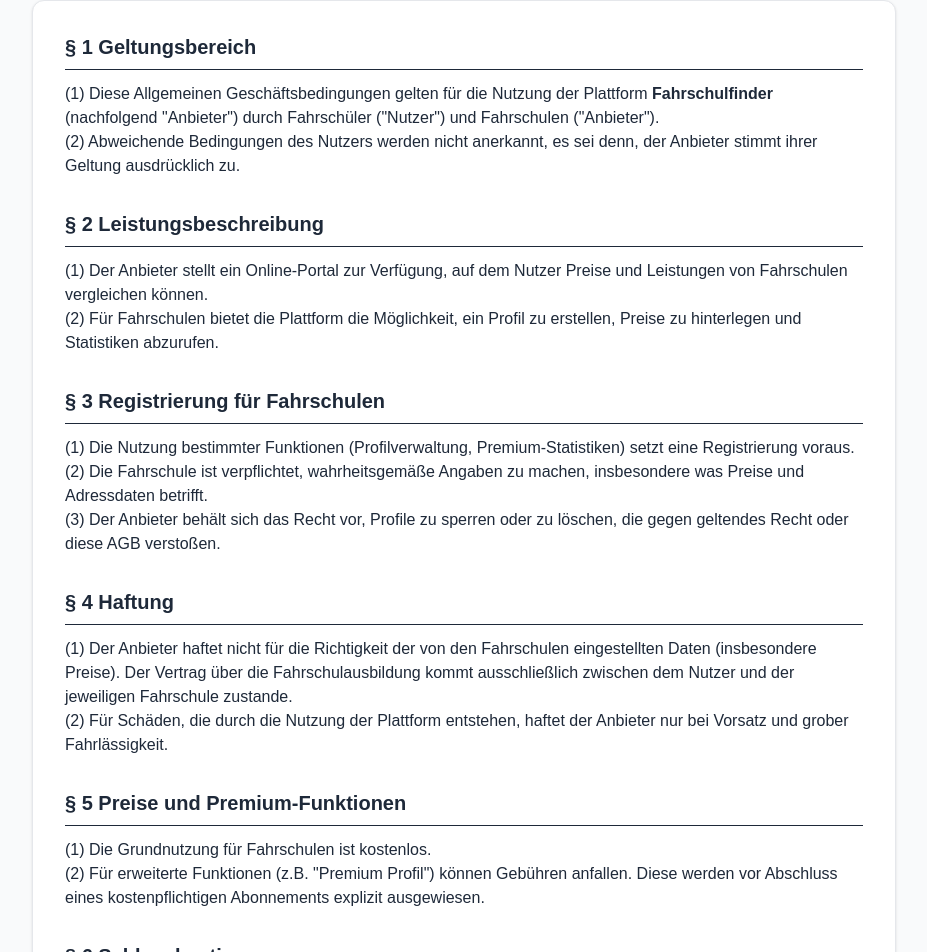
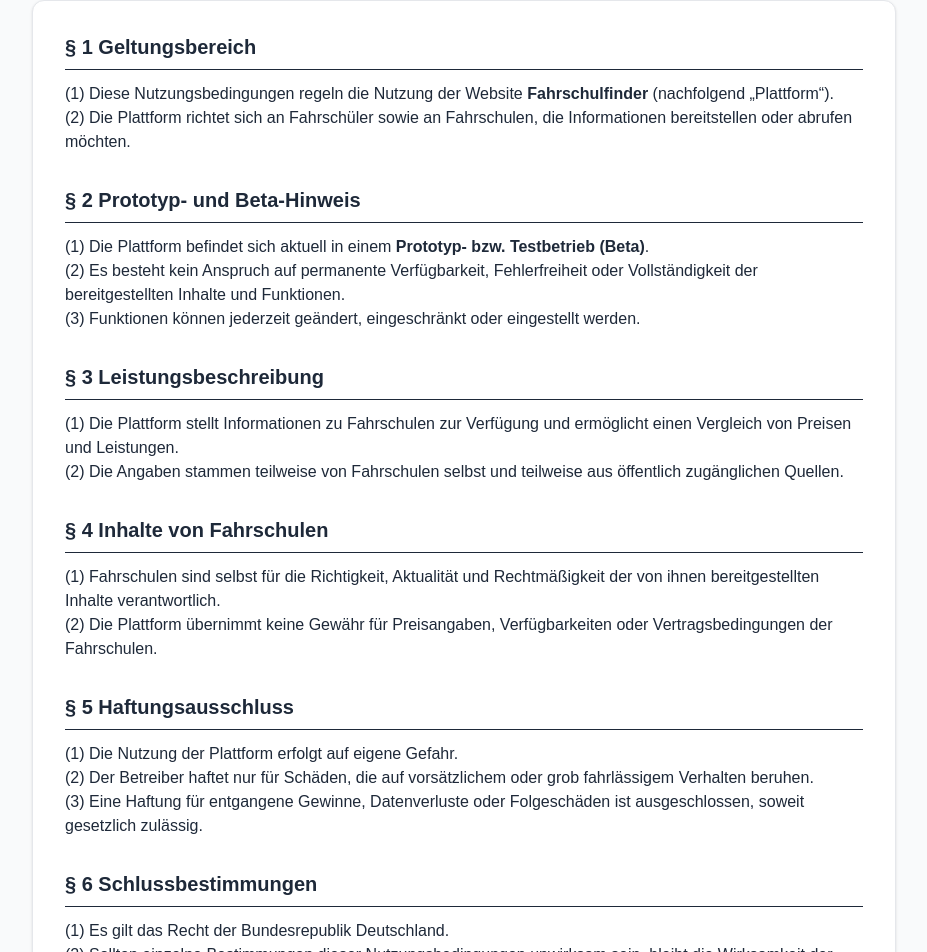
Before and after one commit to Creeper343/122343, a Next.js app: page /agb in a window 1280 px wide. Shown: the part 181-1133 px from the top of the page, without its empty margins (176-1103 px from the left). Built offline with nearby package versions, Linux system fonts and the light colour scheme; no server answers.

Commit message:
jetzt Impressum alles top

```diff
--- a/src/app/agb/page.tsx
+++ b/src/app/agb/page.tsx
@@ -6,56 +6,87 @@
     <div className="min-h-screen bg-gray-50 flex flex-col">
       <Header />
       <main className="flex-grow max-w-4xl mx-auto py-12 px-4 w-full text-gray-800">
-        <h1 className="text-3xl font-bold mb-8 text-gray-900">Allgemeine Geschäftsbedingungen (AGB)</h1>
+        <h1 className="text-3xl font-bold mb-8 text-gray-900">
+          Allgemeine Nutzungsbedingungen
+        </h1>
 
         <div className="bg-white p-8 rounded-xl shadow-sm border border-gray-200 space-y-8">
 
           <section>
-            <h2 className="text-xl font-semibold mb-3 border-b pb-2">§ 1 Geltungsbereich</h2>
+            <h2 className="text-xl font-semibold mb-3 border-b pb-2">
+              § 1 Geltungsbereich
+            </h2>
             <p>
-              (1) Diese Allgemeinen Geschäftsbedingungen gelten für die Nutzung der Plattform <strong>Fahrschulfinder</strong> (nachfolgend "Anbieter") durch Fahrschüler ("Nutzer") und Fahrschulen ("Anbieter").<br />
-              (2) Abweichende Bedingungen des Nutzers werden nicht anerkannt, es sei denn, der Anbieter stimmt ihrer Geltung ausdrücklich zu.
+              (1) Diese Nutzungsbedingungen regeln die Nutzung der Website
+              <strong> Fahrschulfinder </strong>
+              (nachfolgend „Plattform“).<br />
+              (2) Die Plattform richtet sich an Fahrschüler sowie an Fahrschulen,
+              die Informationen bereitstellen oder abrufen möchten.
             </p>
           </section>
 
           <section>
-            <h2 className="text-xl font-semibold mb-3 border-b pb-2">§ 2 Leistungsbeschreibung</h2>
+            <h2 className="text-xl font-semibold mb-3 border-b pb-2">
+              § 2 Prototyp- und Beta-Hinweis
+            </h2>
             <p>
-              (1) Der Anbieter stellt ein Online-Portal zur Verfügung, auf dem Nutzer Preise und Leistungen von Fahrschulen vergleichen können.<br />
-              (2) Für Fahrschulen bietet die Plattform die Möglichkeit, ein Profil zu erstellen, Preise zu hinterlegen und Statistiken abzurufen.
+              (1) Die Plattform befindet sich aktuell in einem
+              <strong> Prototyp- bzw. Testbetrieb (Beta)</strong>.<br />
+              (2) Es besteht kein Anspruch auf permanente Verfügbarkeit,
+              Fehlerfreiheit oder Vollständigkeit der bereitgestellten Inhalte
+              und Funktionen.<br />
+              (3) Funktionen können jederzeit geändert, eingeschränkt oder
+              eingestellt werden.
             </p>
           </section>
 
           <section>
-            <h2 className="text-xl font-semibold mb-3 border-b pb-2">§ 3 Registrierung für Fahrschulen</h2>
+            <h2 className="text-xl font-semibold mb-3 border-b pb-2">
+              § 3 Leistungsbeschreibung
+            </h2>
             <p>
-              (1) Die Nutzung bestimmter Funktionen (Profilverwaltung, Premium-Statistiken) setzt eine Registrierung voraus.<br />
-              (2) Die Fahrschule ist verpflichtet, wahrheitsgemäße Angaben zu machen, insbesondere was Preise und Adressdaten betrifft.<br />
-              (3) Der Anbieter behält sich das Recht vor, Profile zu sperren oder zu löschen, die gegen geltendes Recht oder diese AGB verstoßen.
+              (1) Die Plattform stellt Informationen zu Fahrschulen zur Verfügung
+              und ermöglicht einen Vergleich von Preisen und Leistungen.<br />
+              (2) Die Angaben stammen teilweise von Fahrschulen selbst und
+              teilweise aus öffentlich zugänglichen Quellen.
             </p>
           </section>
 
           <section>
-            <h2 className="text-xl font-semibold mb-3 border-b pb-2">§ 4 Haftung</h2>
+            <h2 className="text-xl font-semibold mb-3 border-b pb-2">
+              § 4 Inhalte von Fahrschulen
+            </h2>
             <p>
-              (1) Der Anbieter haftet nicht für die Richtigkeit der von den Fahrschulen eingestellten Daten (insbesondere Preise). Der Vertrag über die Fahrschulausbildung kommt ausschließlich zwischen dem Nutzer und der jeweiligen Fahrschule zustande.<br />
-              (2) Für Schäden, die durch die Nutzung der Plattform entstehen, haftet der Anbieter nur bei Vorsatz und grober Fahrlässigkeit.
+              (1) Fahrschulen sind selbst für die Richtigkeit, Aktualität und
+              Rechtmäßigkeit der von ihnen bereitgestellten Inhalte
+              verantwortlich.<br />
+              (2) Die Plattform übernimmt keine Gewähr für Preisangaben,
+              Verfügbarkeiten oder Vertragsbedingungen der Fahrschulen.
             </p>
           </section>
 
           <section>
-            <h2 className="text-xl font-semibold mb-3 border-b pb-2">§ 5 Preise und Premium-Funktionen</h2>
+            <h2 className="text-xl font-semibold mb-3 border-b pb-2">
+              § 5 Haftungsausschluss
+            </h2>
             <p>
-              (1) Die Grundnutzung für Fahrschulen ist kostenlos.<br />
-              (2) Für erweiterte Funktionen (z.B. "Premium Profil") können Gebühren anfallen. Diese werden vor Abschluss eines kostenpflichtigen Abonnements explizit ausgewiesen.
+              (1) Die Nutzung der Plattform erfolgt auf eigene Gefahr.<br />
+              (2) Der Betreiber haftet nur für Schäden, die auf vorsätzlichem
+              oder grob fahrlässigem Verhalten beruhen.<br />
+              (3) Eine Haftung für entgangene Gewinne, Datenverluste oder
+              Folgeschäden ist ausgeschlossen, soweit gesetzlich zulässig.
             </p>
           </section>
 
           <section>
-            <h2 className="text-xl font-semibold mb-3 border-b pb-2">§ 6 Schlussbestimmungen</h2>
+            <h2 className="text-xl font-semibold mb-3 border-b pb-2">
+              § 6 Schlussbestimmungen
+            </h2>
             <p>
               (1) Es gilt das Recht der Bundesrepublik Deutschland.<br />
-              (2) Sofern es sich beim Nutzer um einen Kaufmann handelt, ist der Gerichtsstand der Sitz des Anbieters.
+              (2) Sollten einzelne Bestimmungen dieser Nutzungsbedingungen
+              unwirksam sein, bleibt die Wirksamkeit der übrigen Regelungen
+              unberührt.
             </p>
           </section>
 
--- a/src/app/datenschutz/page.tsx
+++ b/src/app/datenschutz/page.tsx
@@ -43,10 +43,10 @@
             <h3 className="font-semibold mt-2">Verantwortliche Stelle</h3>
             <p className="mb-2">Die verantwortliche Stelle für die Datenverarbeitung auf dieser Website ist:</p>
             <p className="p-3 bg-gray-50 rounded border border-gray-100">
-              [Dein Name]<br />
-              [Deine Straße]<br />
-              [Deine PLZ Ort]<br />
-              E-Mail: [Deine E-Mail]
+              Michael Azrak<br />
+              Locher Str. 134<br />
+              42719<br />
+              E-Mail: azrakmichael@gmail.com
             </p>
           </section>
 
--- a/src/app/impressum/page.tsx
+++ b/src/app/impressum/page.tsx
@@ -11,33 +11,34 @@
 
         <div className="bg-white p-8 rounded-xl shadow-sm border border-gray-200 space-y-6 text-gray-700">
           <section>
-            <h2 className="text-xl font-semibold text-gray-900 mb-2">Angaben gemäß § 5 TMG</h2>
+            <h2 className="text-xl font-semibold text-gray-900 mb-2">
+              Angaben gemäß § 5 TMG
+            </h2>
             <p>
-              Fahrschulfinder GmbH<br />
-              Musterstraße 123<br />
-              42651 Solingen
+              Michael Azrak<br />
+              Locher Str. 134<br />
+              42719 Solingen<br />
+              Deutschland
             </p>
           </section>
 
           <section>
-            <h2 className="text-xl font-semibold text-gray-900 mb-2">Kontakt</h2>
+            <h2 className="text-xl font-semibold text-gray-900 mb-2">
+              Kontakt
+            </h2>
             <p>
-              Telefon: 0123 456789<br />
-              E-Mail: info@fahrschulfinder.de
+              E-Mail: azrakmichael@gmail.com
             </p>
           </section>
 
           <section>
-            <h2 className="text-xl font-semibold text-gray-900 mb-2">Vertreten durch</h2>
-            <p>Max Mustermann (Geschäftsführer)</p>
-          </section>
-
-          <section>
-            <h2 className="text-xl font-semibold text-gray-900 mb-2">Registereintrag</h2>
+            <h2 className="text-xl font-semibold text-gray-900 mb-2">
+              Verantwortlich für den Inhalt nach § 55 Abs. 2 RStV
+            </h2>
             <p>
-              Eintragung im Handelsregister.<br />
-              Registergericht: Amtsgericht Wuppertal<br />
-              Registernummer: HRB 12345
+              Michael Azrak<br />
+              Locher str. 134<br />
+              42719 Solingen
             </p>
           </section>
         </div>
```
Also changed, not shown: src/components/CookieConsent.tsx (added), src/styles/cookie-consent.css (added).
